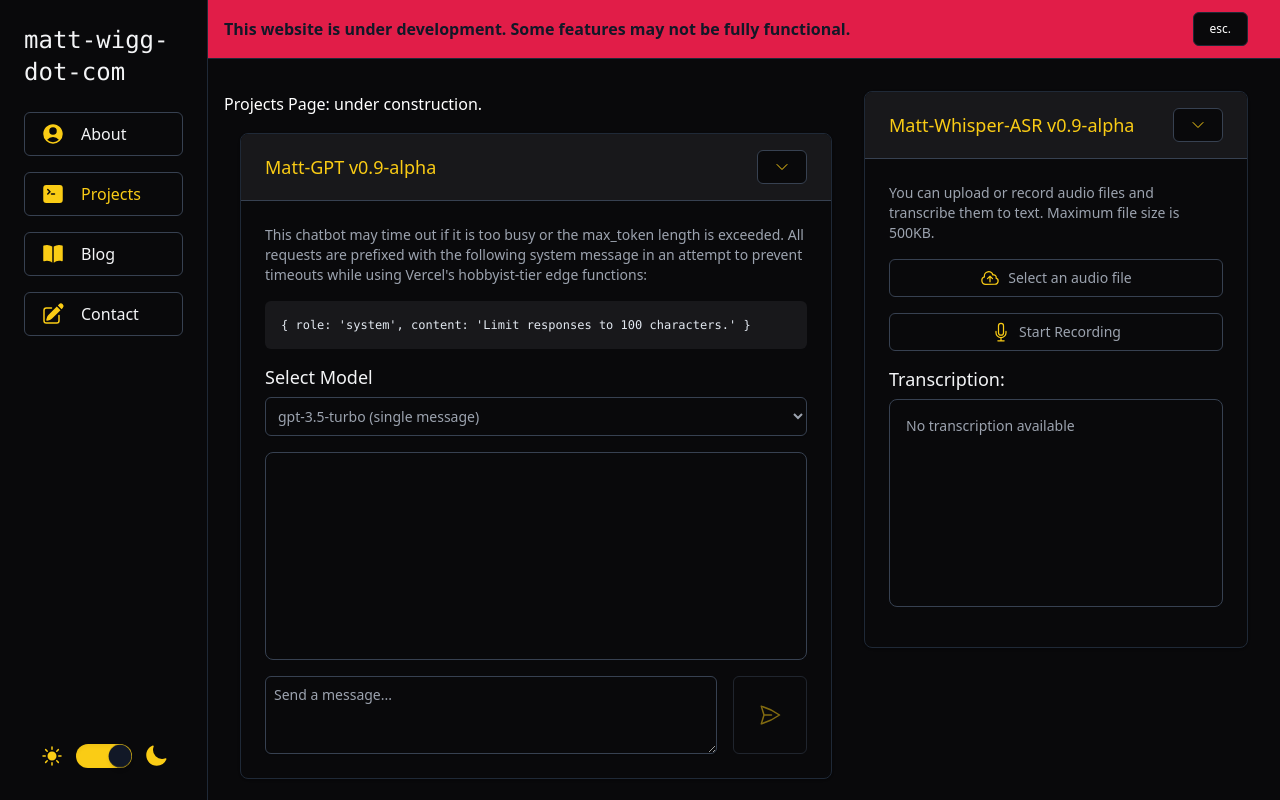
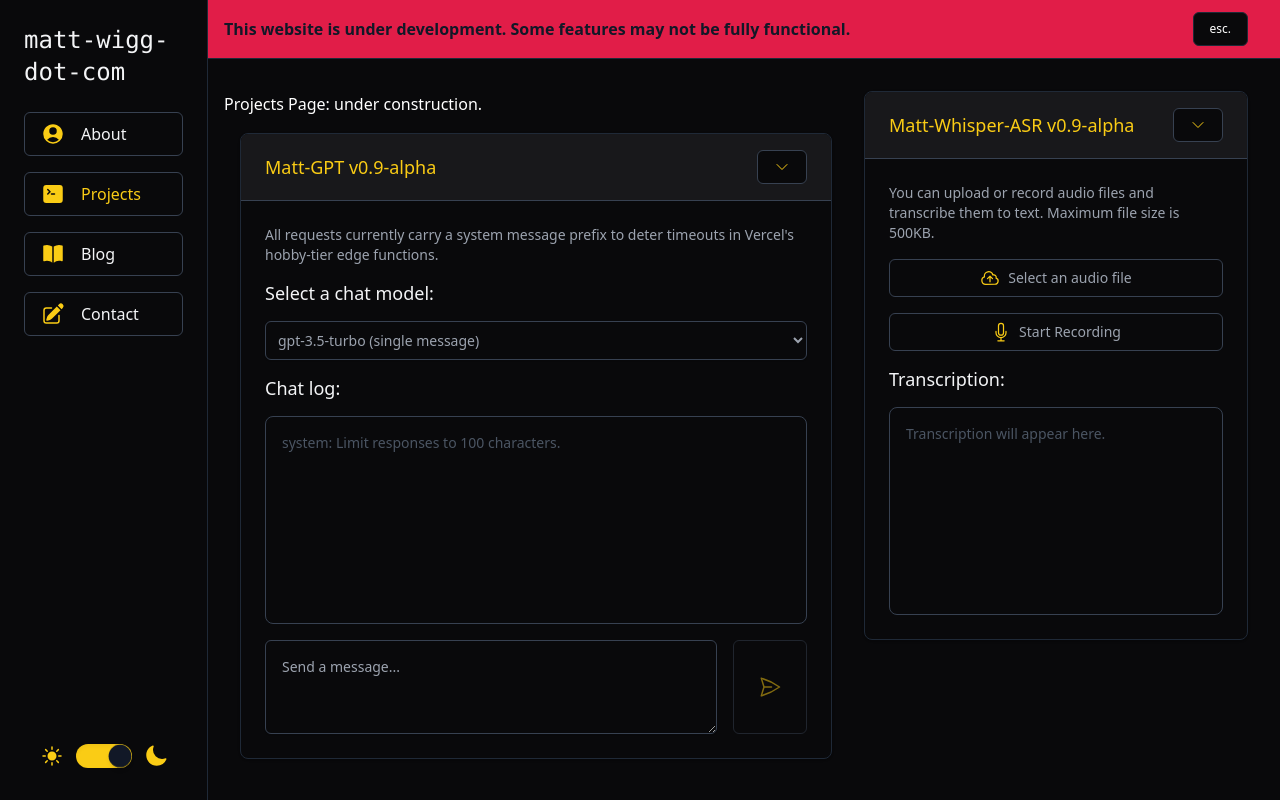
Before and after one commit to matt-wigg/matt-wigg-dot-com, a Next.js app: page /projects in a window 1280 px wide. Built offline with nearby package versions, Linux system fonts and the light colour scheme.

Commit message:
system message & titles on chatbot

```diff
--- a/src/components/AudioForm/AudioForm.tsx
+++ b/src/components/AudioForm/AudioForm.tsx
@@ -172,15 +172,19 @@ const AudioForm = ({ show }: { show: boolean }) => {
             </div>
           </form>
           <AudioRecorder onRecord={handleRecord} />
-          <span className='block mb-2 text-lg font-medium leading-6 text-gray-900 dark:text-gray-100'>
+          <span className='block mb-4 text-lg font-medium leading-6 text-gray-900 dark:text-gray-100'>
             Transcription:
           </span>
-          <div className='overflow-y-auto h-52 mb-4 border border-gray-700 rounded-lg p-4 bg-white dark:bg-zinc-950 dark:text-gray-400'>
+          <div
+            className={`overflow-y-auto h-52 border border-gray-700 rounded-lg p-4 bg-white dark:bg-zinc-950 ${
+              !text ? 'dark:text-gray-600' : 'font-bold dark:text-yellow-400'
+            }`}
+          >
             {text
               ? text
               : loading
               ? 'Processing...'
-              : 'No transcription available'}
+              : 'Transcription will appear here.'}
           </div>
         </>
       }
--- a/src/components/ChatForm.tsx
+++ b/src/components/ChatForm.tsx
@@ -70,23 +70,16 @@ const ChatForm = ({ show }: { show: boolean }) => {
         <>
           <p className='pb-4'>
             <span className='pb-4'>
-              This chatbot may time out if it is too busy or the max_token
-              length is exceeded. All requests are prefixed with the following
-              system message in an attempt to prevent timeouts while using
-              Vercel&apos;s hobbyist-tier edge functions:
+              All requests currently carry a system message prefix to deter
+              timeouts in Vercel&apos;s hobby-tier edge functions.
             </span>
           </p>
-          <pre className='bg-gray-500 dark:bg-zinc-900 text-slate-200 rounded-md overflow-auto p-4 text-xs'>
-            <code>
-              {`{ role: 'system', content: 'Limit responses to 100 characters.' }`}
-            </code>
-          </pre>
-          <div className='my-4'>
+          <div className='mb-4'>
             <label
               htmlFor='model-selection'
-              className='block mb-2 text-lg font-medium leading-6 text-gray-900 dark:text-gray-100'
+              className='block mb-4 text-lg font-medium leading-6 text-gray-900 dark:text-gray-100'
             >
-              Select Model
+              Select a chat model:
             </label>
             <select
               id='model-selection'
@@ -98,7 +91,15 @@ const ChatForm = ({ show }: { show: boolean }) => {
               <option value='gpt-4'>gpt-4 (conversational)</option>
             </select>
           </div>
+          <span className='block mb-4 text-lg font-medium leading-6 text-gray-900 dark:text-gray-100'>
+            Chat log:
+          </span>
           <div className='overflow-y-auto h-52 mb-4 border border-gray-700 rounded-lg p-4 bg-white dark:bg-zinc-950 dark:text-gray-300'>
+            <p className='animate-fadeInOpacity pb-1'>
+              <span className='dark:text-gray-600'>
+                {`system: Limit responses to 100 characters.`}
+              </span>
+            </p>
             {messages.map((message, index) => (
               <p key={index} className={`animate-fadeInOpacity pb-1`}>
                 <span
@@ -129,7 +130,7 @@ const ChatForm = ({ show }: { show: boolean }) => {
                     handleSubmit(e);
                   }
                 }}
-                className={`flex-grow dark:bg-transparent dark:border-gray-700 border-gray-700 border shadow-sm sm:text-sm rounded-md p-2 focus:ring-1 focus:ring-yellow-400 focus:outline-none ${
+                className={`flex-grow dark:bg-transparent dark:border-gray-700 border-gray-700 border shadow-sm sm:text-sm rounded-md p-4 focus:ring-1 focus:ring-yellow-400 focus:outline-none ${
                   loading && 'opacity-50'
                 }`}
                 disabled={loading}
```
